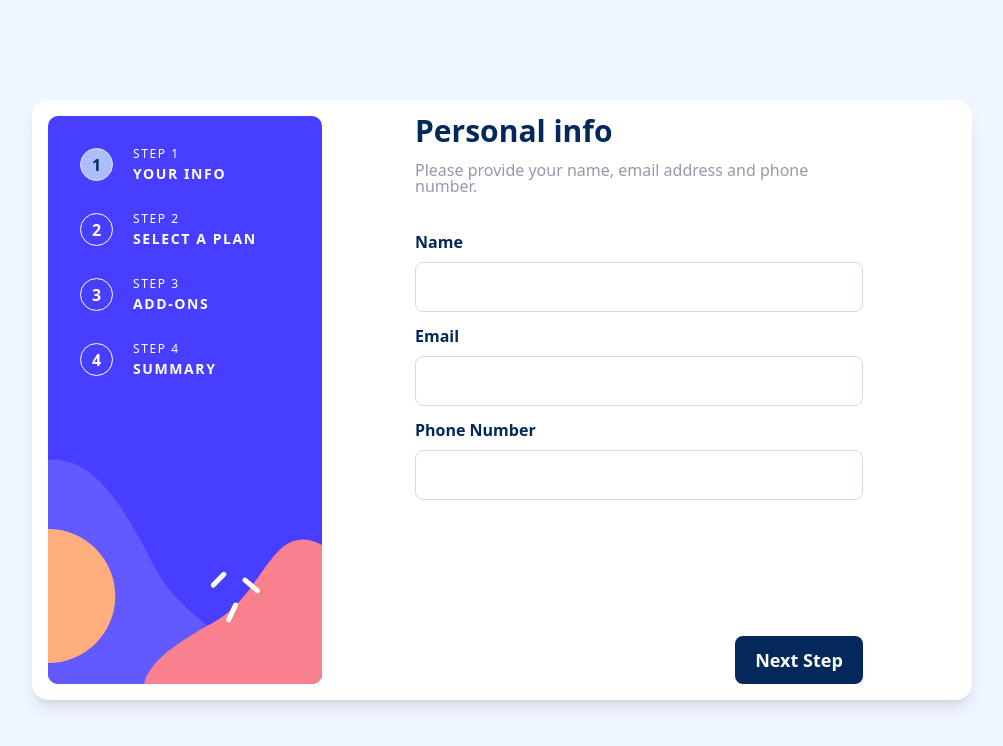
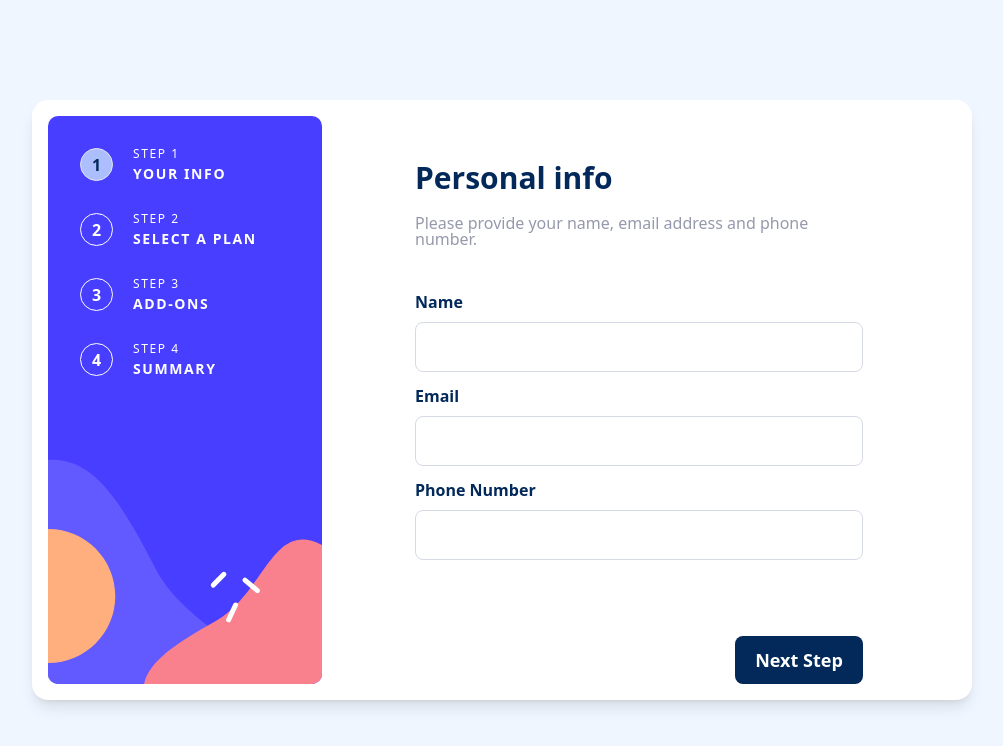
Before and after one commit to hernandez-dev/react-multi-steps-form, a React (Vite) app: page / in a window 1280 px wide. Shown: the top 746 px of the page, without its empty margins (138-1141 px from the left). Built offline with nearby package versions, Linux system fonts and the light colour scheme.

Commit message:
Components - steps-form/components - changing FormHeader elements vertical space

```diff
--- a/src/components/steps-form/components/FormHeader.jsx
+++ b/src/components/steps-form/components/FormHeader.jsx
@@ -1,6 +1,6 @@
 export default function FormHeader({ step }) {
   return(
-    <header className="pb-10 space-y-4">
+    <header className="space-y-[22px] desktop:py-[47px]">
       <h1 className="font-bold text-3xl text-marine-blue leading-none">
         {step.heading.charAt(0).toUpperCase() + step.heading.slice(1)}
       </h1>
```
